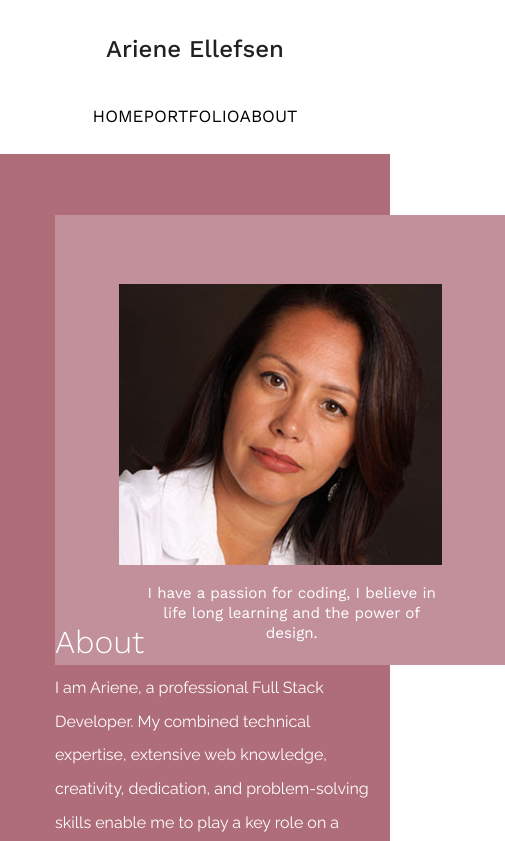
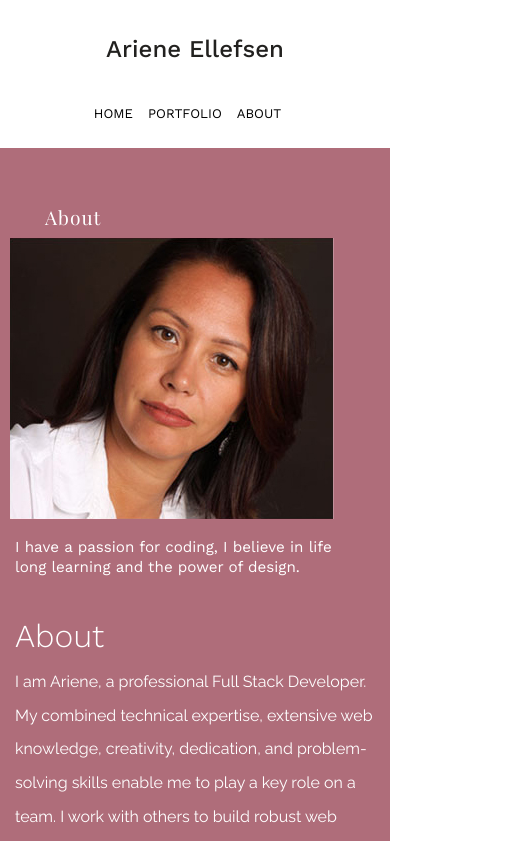
Before and after one commit to arienellefsen/arieneportfolio, a React (Create React App) app: page /about in a window 390 px wide. Shown: the top 841 px of the page, 505 px wide, since content can reach past the window. Built offline with nearby package versions, Linux system fonts and the light colour scheme; a web font is replaced by a local one.

Commit message:
adding scroll effect

```diff
--- a/src/components/About.js
+++ b/src/components/About.js
@@ -9,7 +9,7 @@ const About = (props) => (
           </div>
           <div className="col-md-4">
               <div className="profile-image-container">
-                  <img src={require(`../images/Ariene-Ellefsen.jpg.jpg`)} alt="Ariene Ellefsen" className="profile-image"/>
+                  <img src={require(`../images/Ariene-Ellefsen.jpg.jpg`)} alt="Ariene Ellefsen" className="profile-image img-fluid"/>
                    <p className="quote">I have a passion for coding, I believe in life long learning and the power of design.</p>
               </div>
           </div>
--- a/src/css/index.css
+++ b/src/css/index.css
@@ -514,9 +514,38 @@ a.back-top:link{
 
     .portfolio-title {
         margin-top: 30px;
-
     }
 
+    section.about{
+        padding-left: 0px;
+    }
+    img.profile-image {
+        padding-top: 29px;
+        padding-left: 5px;
+        margin-left: -10px;
+    }
+    .profile-image-container {
+        background:none;
+        /* width: 450px; */
+        height: 450px;
+        margin-top: -77px;
+    }
+    .quote {
+        font-family: 'Work Sans', sans-serif;
+        font-size: 0.95em !important;
+        color: #000;
+        padding-bottom: 5px;
+        line-height: 20px !important;
+        margin-top: 18px;
+        width: 73%;
+        text-align: left;
+        padding-left: 0px;
+    }
+
+    ul.main-nav li a{
+ font-size: 1em;
+ padding-right: 15px;
+    }
 }
 
 @media (min-width: 769px) {
```
